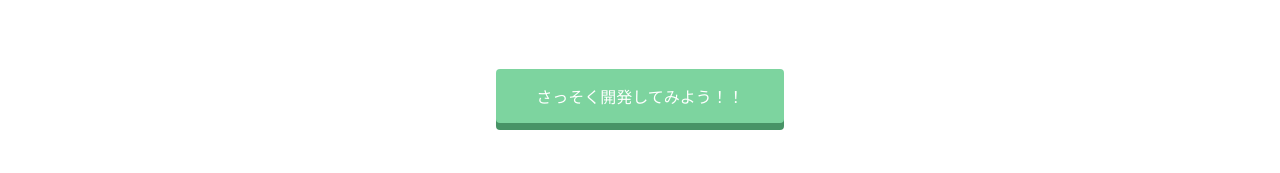
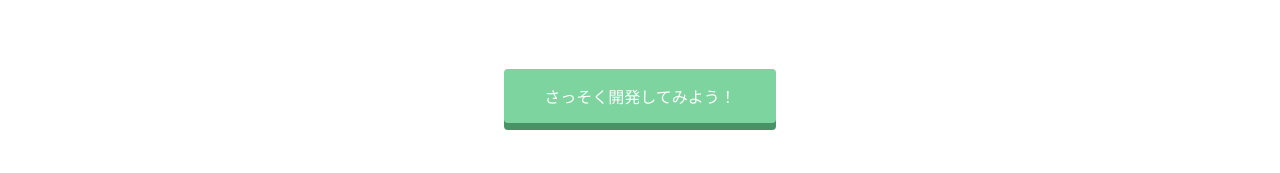
Before and after one commit to km-hikoboshi/km-hikoboshi.github.io, a plain HTML site: page index.html in a window 1280 px wide. Shown: the part 1423-1596 px from the top of the page. Drawn offline with Linux system fonts and the light colour scheme.

Commit message:
Update index.html

```diff
--- a/index.html
+++ b/index.html
@@ -77,7 +77,7 @@
         <h2>さぁ、あなたもProgateでプログラミングを学んでみませんか?</h2>
         <h3>Let's learn to code, learn to be creative!</h3>
       </div>
-      <span class="btn message">さっそく開発してみよう！！</span>
+      <span class="btn message">さっそく開発してみよう！</span>
     </div>
   </div>
   <footer>
```
